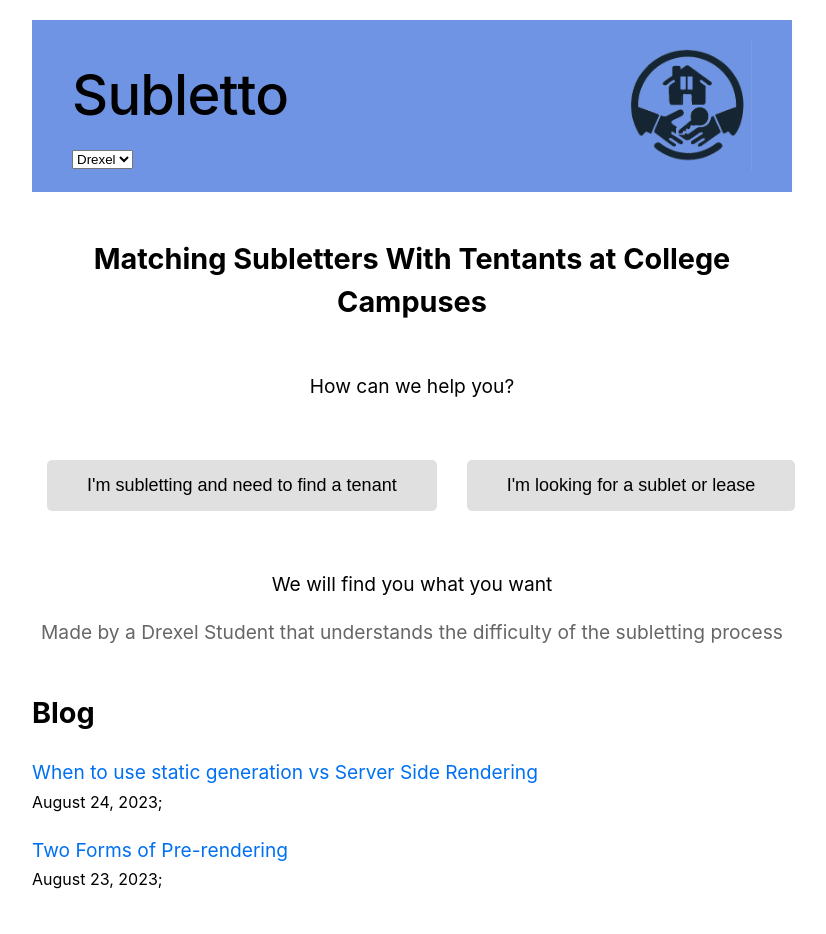
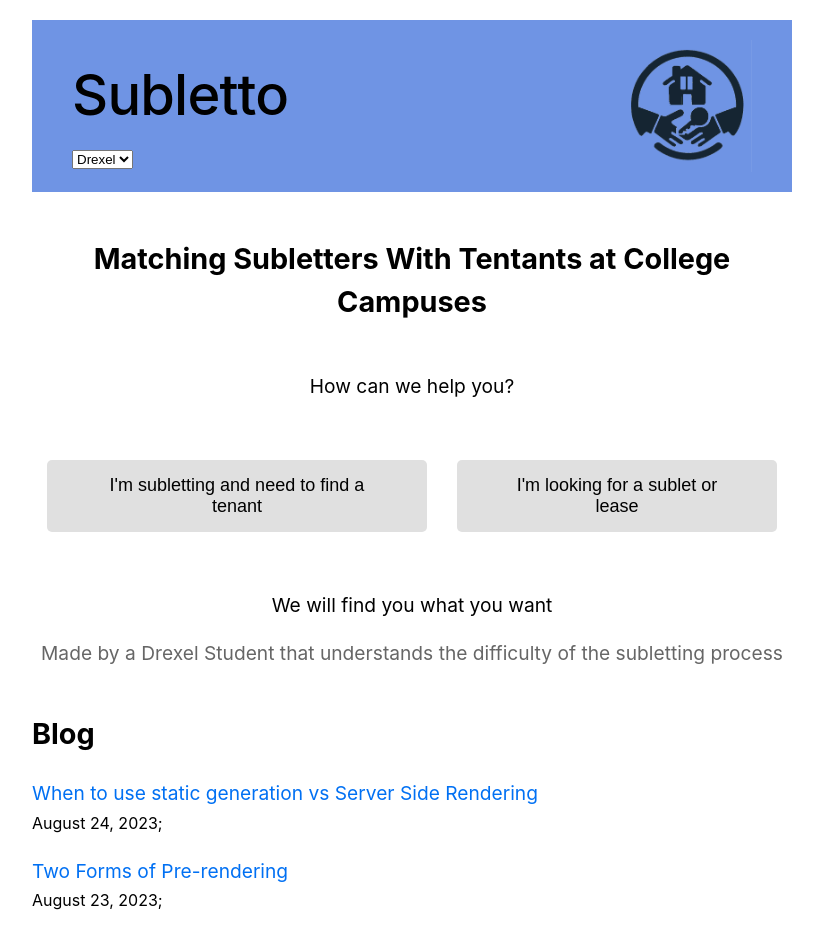
Before and after one commit to aaron-rab/sublet-project, a Next.js app: page / in a window 1280 px wide. Shown: the whole page, without its empty margins (228-1054 px from the left). Before the commit the page ends 913 px from the top, so only its background shows below. Built offline with nearby package versions, Linux system fonts and the light colour scheme.

Commit message:
changed white space in buttons

```diff
--- a/styles/utils.module.css
+++ b/styles/utils.module.css
@@ -69,7 +69,7 @@
     font-size: 18px; /* Increased font size */
     border-radius: 5px; /* Slight rounding for button corners */
     transition: background-color 0.3s ease; /* Smooth hover effect */
-    white-space: nowrap;
+    white-space: inherit;
 }
 
 .flexContainer {
```
